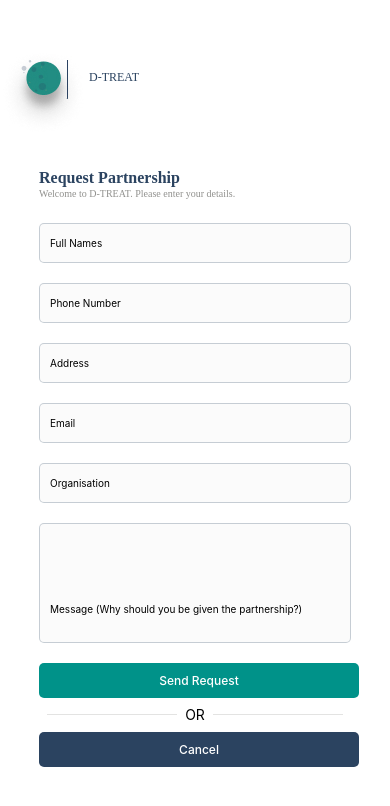
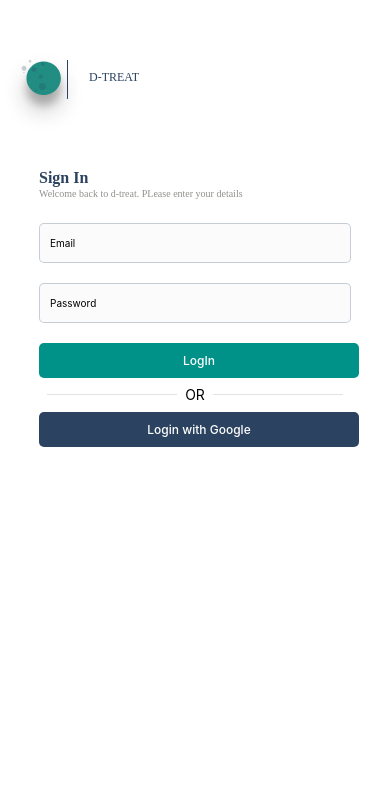
Before and after one commit to d-treat/Mobile_App, a React Native app: screen / in a window 390 px wide. Shown: the top 806 px of the page. Built offline with nearby package versions, Linux system fonts and the light colour scheme.

Commit message:
page : logIn

```diff
--- a/App.tsx
+++ b/App.tsx
@@ -1,11 +1,12 @@
 import { StatusBar } from 'expo-status-bar';
 import { StyleSheet,View, Text, SafeAreaView,TextInput,Image } from 'react-native';
-import RequestPart from './components/requestPart';
-
+import LoginPage from './pages/Login';
+// import RequestPart from './components/requestPart';
 export default function App() {
   return (
     <View style={styles.container}>
-      <RequestPart></RequestPart>
+      <LoginPage></LoginPage>
+      {/* <RequestPart></RequestPart> */}
       <StatusBar  backgroundColor="#2B4360" />
     </View>
   );
--- a/components/requestPart.tsx
+++ b/components/requestPart.tsx
@@ -1,10 +1,11 @@
 import { StatusBar } from 'expo-status-bar';
 import React, { useState } from 'react';
 import Button from './Button';
-import Logo from './logo'
+import Logo from './logo';
+// import styles from '../styles/styles'
 // import FileInput from 'react-native-file-input';
 import { StyleSheet, Text, View,TextInput,Image,TouchableHighlight} from 'react-native';
-
+import {styles} from '../styles/styles'
 export default function RequestPart() {
     // const [text, setText] = useState('');
 
@@ -74,86 +75,3 @@ export default function RequestPart() {
     </View>
   );
 }
-
-const styles = StyleSheet.create({
-  container: {
-    width:"100%",
-    height:"100%",
-    backgroundColor:"white",
-    display:"flex",
-    flexDirection:"column",
-    justifyContent:"space-between",
-    alignItems:"center"
-
-
-  },
-  logo:{
-    position: "relative",
-    width: "100%",
-    height: "10%",
-    left: 21,
-    top: 50,
-    backgroundColor:"black"
-  },
-  main:{
-    backgroundColor:"white",
-    height:"80%",
-    width:"80%",
-    display:"flex",
-    flexDirection:"column"
-
-  },
-  description:{
-    height:"8%",
-    width:"100%",
-
-  },
-  paragraph:{
-    fontFamily: 'Spartan',
-    fontWeight:"600",
-    fontSize: 16,
-    textAlign:"justify",
-    color: "#2B4360",
-    width:"100%",
-  },
-  header:{
-    fontFamily: 'Didact Gothic',
-    fontStyle: "normal",
-    fontWeight:"400",
-    fontSize: 10,
-    lineHeight:13,
-    color: "#91918E",
-  },
-  form:{
-    height:"100%",
-    width:'100%',
-    // backgroundColor:'blue'
-  },
-  input:{
-    width: "100%", // Equivalent of width: 300px - (2 * borderWidth)
-    height: 40,
-    backgroundColor: 'rgba(217, 217, 217, 0.1)',
-    borderWidth: 0.5,
-    borderColor: 'rgba(43, 67, 96, 0.25)',
-    borderRadius: 5,
-    padding: 10,
-    fontSize:10,
-    fontWeight:"400",
-    marginBottom:20
-
-  },
-  textArea:{
-    width: "100%", // Equivalent of width: 300px - (2 * borderWidth)
-    height: 120,
-    backgroundColor: 'rgba(217, 217, 217, 0.1)',
-    borderWidth: 0.5,
-    borderColor: 'rgba(43, 67, 96, 0.25)',
-    borderRadius: 5,
-    padding: 10,
-    fontSize:10,
-    fontWeight:"400",
-    lineHeight:150,
-    marginBottom:20
-
-  }
-});
--- /dev/null
+++ b/pages/Login.tsx
@@ -0,0 +1,73 @@
+import { StatusBar } from "expo-status-bar";
+import React, {useState} from "react";
+import Button from '../components/Button';
+import Logo from '../components/logo';
+import { Text, View,TextInput,Image,TouchableHighlight} from 'react-native';
+import {styles} from '../styles/styles';
+import axios from "axios";
+
+export default function LoginPage(){
+    const [email, setEmail] = useState('');
+    const [password, setPassword] = useState('');
+    const handleEmailChange = (text: string) => {
+        setEmail(text);
+      };
+
+      const handlePasswordChange = (text: string) => {
+        setPassword(text);
+      };
+      const handleSendRequest = () => {
+
+        const data = {
+          email: email,
+          password: password,
+        };
+        axios.post('', data)
+      .then((response) => {
+        console.log(response.data);
+      })
+      .catch((error) => {
+        console.error(error);
+      });
+  };
+    return(
+        <View style={styles.container}>
+            <Logo></Logo>
+            <StatusBar style="auto" />
+            <View style={styles.main}>
+                <View style={styles.description}>
+                    <Text style={styles.paragraph}>Sign In</Text>
+                    <Text style={styles.header}>Welcome back to d-treat. PLease enter your details</Text>
+                </View>
+                <View style={styles.form}>
+                <TextInput
+                style={styles.input}
+                placeholder="Email"
+                value={email}
+                onChangeText={handleEmailChange}
+                />
+                <TextInput
+                style={styles.input}
+                placeholder="Password"
+                value={password}
+                onChangeText={handlePasswordChange}
+                />
+                <TouchableHighlight
+                style={{ height: 35, width: 320, backgroundColor: "#009289", borderRadius: 5 }}
+                onPress={handleSendRequest}
+                >
+                <Text style={{ fontWeight: "500", fontSize: 12, color: "white", textAlign: "center", padding: 10 }}>
+                    LogIn
+                </Text>
+                </TouchableHighlight>
+                    <View style={{width:"100%",height:"5%",display:"flex", flexDirection:"row", justifyContent:"space-evenly",alignItems:"center"}}>
+                        <Image source={require('../assets/Line.png')}/>
+                        <Text>OR</Text>
+                        <Image source={require('../assets/Line.png')}/>
+                    </View>
+                <Button title="Login with Google"></Button>
+                </View>
+            </View>
+        </View>
+    )
+}
--- /dev/null
+++ b/styles/styles.ts
@@ -0,0 +1,84 @@
+import { StyleSheet } from "react-native";
+
+export const styles = StyleSheet.create({
+    container: {
+      width:"100%",
+      height:"100%",
+      backgroundColor:"white",
+      display:"flex",
+      flexDirection:"column",
+      justifyContent:"space-between",
+      alignItems:"center"
+
+
+    },
+    logo:{
+      position: "relative",
+      width: "100%",
+      height: "10%",
+      left: 21,
+      top: 50,
+      backgroundColor:"black"
+    },
+    main:{
+        backgroundColor:"white",
+        height:"80%",
+        width:"80%",
+        display:"flex",
+        flexDirection:"column"
+
+      },
+      description:{
+        height:"8%",
+        width:"100%",
+
+      },
+      paragraph:{
+        fontFamily: 'Spartan',
+        fontWeight:"600",
+        fontSize: 16,
+        textAlign:"justify",
+        color: "#2B4360",
+        width:"100%",
+      },
+      header:{
+        fontFamily: 'Didact Gothic',
+        fontStyle: "normal",
+        fontWeight:"400",
+        fontSize: 10,
+        lineHeight:13,
+        color: "#91918E",
+      },
+      form:{
+        height:"100%",
+        width:'100%',
+        // backgroundColor:'blue'
+      },
+      input:{
+        width: "100%", // Equivalent of width: 300px - (2 * borderWidth)
+        height: 40,
+        backgroundColor: 'rgba(217, 217, 217, 0.1)',
+        borderWidth: 0.5,
+        borderColor: 'rgba(43, 67, 96, 0.25)',
+        borderRadius: 5,
+        padding: 10,
+        fontSize:10,
+        fontWeight:"400",
+        marginBottom:20
+
+      },
+      textArea:{
+        width: "100%", // Equivalent of width: 300px - (2 * borderWidth)
+        height: 120,
+        backgroundColor: 'rgba(217, 217, 217, 0.1)',
+        borderWidth: 0.5,
+        borderColor: 'rgba(43, 67, 96, 0.25)',
+        borderRadius: 5,
+        padding: 10,
+        fontSize:10,
+        fontWeight:"400",
+        lineHeight:150,
+        marginBottom:20
+
+      }
+    });
```
Also changed, not shown: package.json (+8 -1 lines), 1 other file (tests, documents, lock files or other folders).
